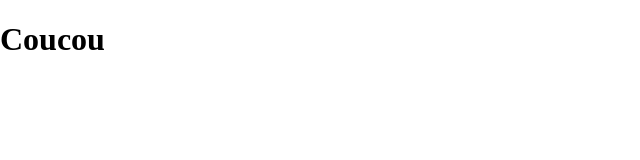
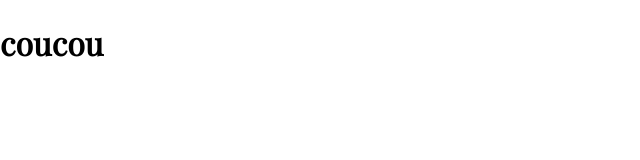
Before and after one commit to AhmedFikado/DailyPoetry, a React (Vite) app in the folder client/: page / in a window 1280 px wide. Shown: the top 160 px of the page, without its empty margins (0-640 px from the left). Built offline with nearby package versions, Linux system fonts and the light colour scheme.

Commit message:
Route and font added, created compoenent Home

```diff
--- a/client/src/App.tsx
+++ b/client/src/App.tsx
@@ -1,10 +1,9 @@
-import "./global.css";
+import { Outlet } from "react-router";
+
 function App() {
   return (
     <>
-      <main>
-        <h1>Coucou</h1>
-      </main>
+      <Outlet />
     </>
   );
 }
--- a/client/src/global.css
+++ b/client/src/global.css
@@ -2,7 +2,23 @@
   box-sizing: border-box;
 }
 
+@font-face {
+  font-family: "Playfair Display";
+  src: url("/fonts/PlayfairDisplay-VariableFont_wght.ttf") format("truetype");
+  font-weight: normal;
+  font-style: normal;
+}
+
 body {
+  font-family: "Playfair Display", sans-serif;
   margin: 0;
   padding: 0;
 }
+
+ul {
+  list-style: none;
+}
+
+a {
+  text-decoration: none;
+}
--- /dev/null
+++ b/client/src/pages/HomePage/HomePage.tsx
@@ -0,0 +1,11 @@
+import "./HomePage.css";
+
+function HomePage() {
+  return (
+    <main>
+      <h1>coucou</h1>
+    </main>
+  );
+}
+
+export default HomePage;
```
Also changed, not shown: client/src/main.tsx (+3 -53 lines), client/src/router.tsx (added, +18 -0 lines), client/public/fonts/PlayfairDisplay-VariableFont_wght.ttf (added), client/src/pages/HomePage/HomePage.css (added).
